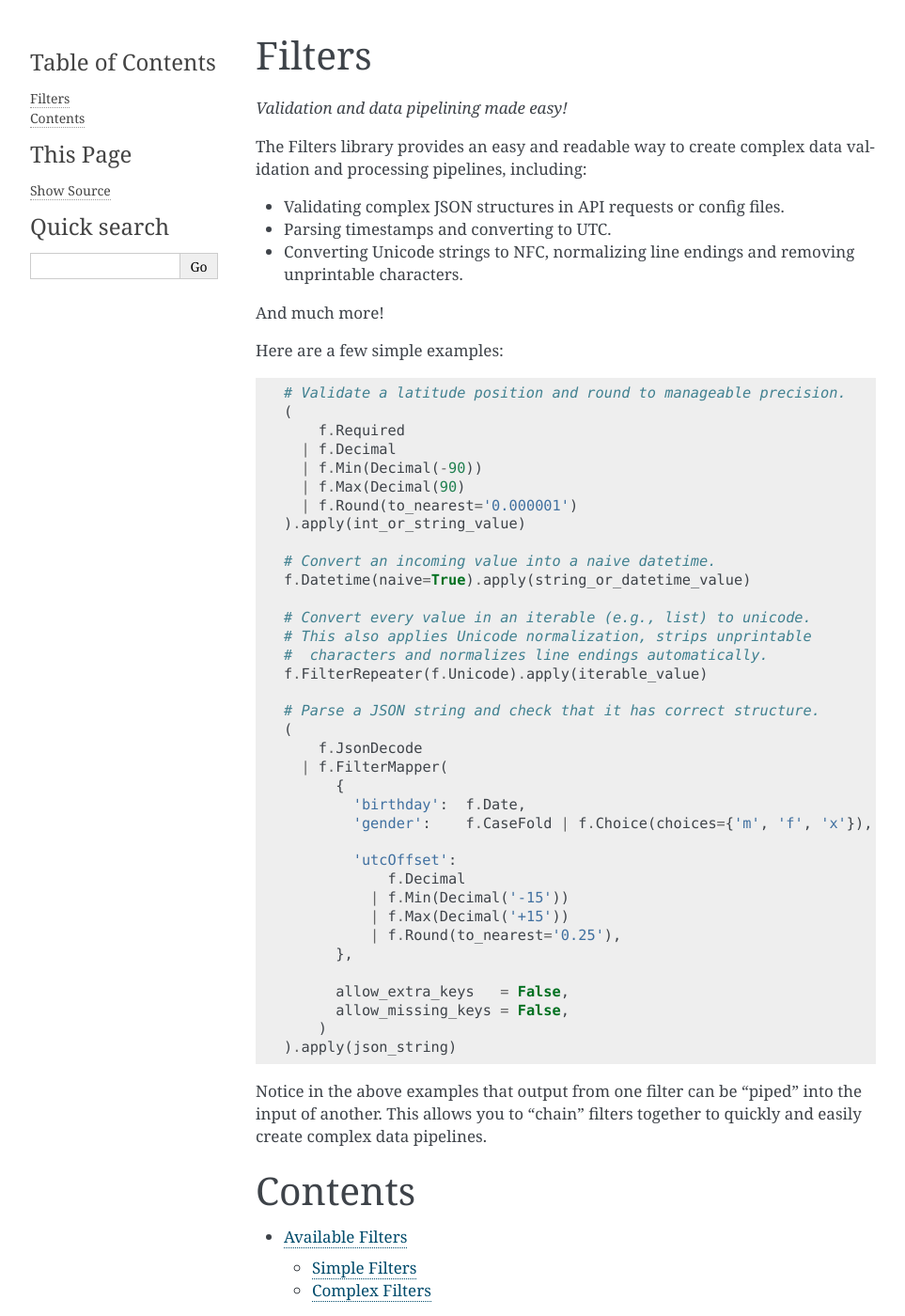
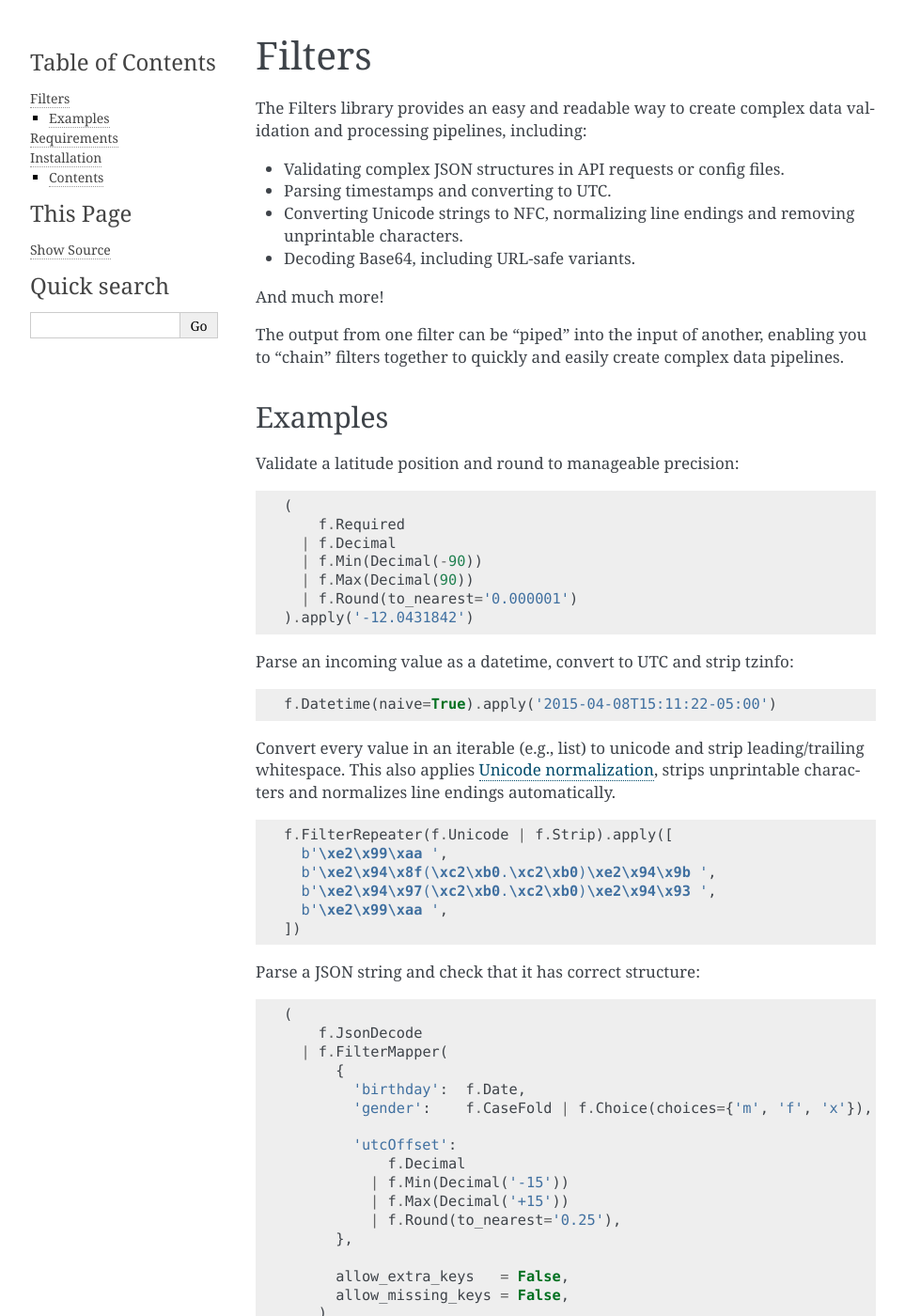
Before and after one commit to lenddoefl/filters, a Sphinx documentation site: the page built from docs/index.rst, in a window 1280 px wide and 1400 px high. Shown: the whole window at 94% size, without its empty margins (148-1111 px from the left). Built offline with Sphinx 7.4.7, drawn with Linux system fonts in a browser that asks for light colours; some of the changed text lies outside the part shown.

Commit message:
Further improved documentation.

```diff
--- a/docs/index.rst
+++ b/docs/index.rst
@@ -1,7 +1,6 @@
+=======
 Filters
 =======
-*Validation and data pipelining made easy!*
-
 The Filters library provides an easy and readable way to create complex
 data validation and processing pipelines, including:
 
@@ -9,31 +8,53 @@ data validation and processing pipelines, including:
 - Parsing timestamps and converting to UTC.
 - Converting Unicode strings to NFC, normalizing line endings and removing
   unprintable characters.
+- Decoding Base64, including URL-safe variants.
 
 And much more!
 
-Here are a few simple examples:
+The output from one filter can be "piped" into the input of another, enabling
+you to "chain" filters together to quickly and easily create complex data
+pipelines.
+
+Examples
+========
+
+Validate a latitude position and round to manageable precision:
 
 .. code:: python
 
-   # Validate a latitude position and round to manageable precision.
    (
        f.Required
      | f.Decimal
      | f.Min(Decimal(-90))
-     | f.Max(Decimal(90)
+     | f.Max(Decimal(90))
      | f.Round(to_nearest='0.000001')
-   ).apply(int_or_string_value)
+   ).apply('-12.0431842')
 
-   # Convert an incoming value into a naive datetime.
-   f.Datetime(naive=True).apply(string_or_datetime_value)
+Parse an incoming value as a datetime, convert to UTC and strip tzinfo:
 
-   # Convert every value in an iterable (e.g., list) to unicode.
-   # This also applies Unicode normalization, strips unprintable
-   #  characters and normalizes line endings automatically.
-   f.FilterRepeater(f.Unicode).apply(iterable_value)
+.. code:: python
 
-   # Parse a JSON string and check that it has correct structure.
+   f.Datetime(naive=True).apply('2015-04-08T15:11:22-05:00')
+
+Convert every value in an iterable (e.g., list) to unicode and strip
+leading/trailing whitespace.
+This also applies `Unicode normalization`_, strips unprintable characters and
+normalizes line endings automatically.
+
+.. code:: python
+
+   f.FilterRepeater(f.Unicode | f.Strip).apply([
+     b'\xe2\x99\xaa ',
+     b'\xe2\x94\x8f(\xc2\xb0.\xc2\xb0)\xe2\x94\x9b ',
+     b'\xe2\x94\x97(\xc2\xb0.\xc2\xb0)\xe2\x94\x93 ',
+     b'\xe2\x99\xaa ',
+   ])
+
+Parse a JSON string and check that it has correct structure:
+
+.. code:: python
+
    (
        f.JsonDecode
      | f.FilterMapper(
@@ -51,11 +72,24 @@ Here are a few simple examples:
          allow_extra_keys   = False,
          allow_missing_keys = False,
        )
-   ).apply(json_string)
+   ).apply('{"birthday":"1879-03-14", "gender":"M", "utcOffset":"1"}')
 
-Notice in the above examples that output from one filter can be "piped" into
-the input of another.  This allows you to "chain" filters together to quickly
-and easily create complex data pipelines.
+============
+Requirements
+============
+Filters is compatible with Python 2.7 and 3.5.
+
+============
+Installation
+============
+Install the latest stable version via pip::
+
+    pip install filters
+
+Install the latest development version::
+
+    pip install https://github.com/eflglobal/filters/archive/develop.zip
+
 
 Contents
 ========
```
Also changed, not shown: other parts of docs/index.rst (+2 -0 lines), README.rst (+37 -16 lines).
